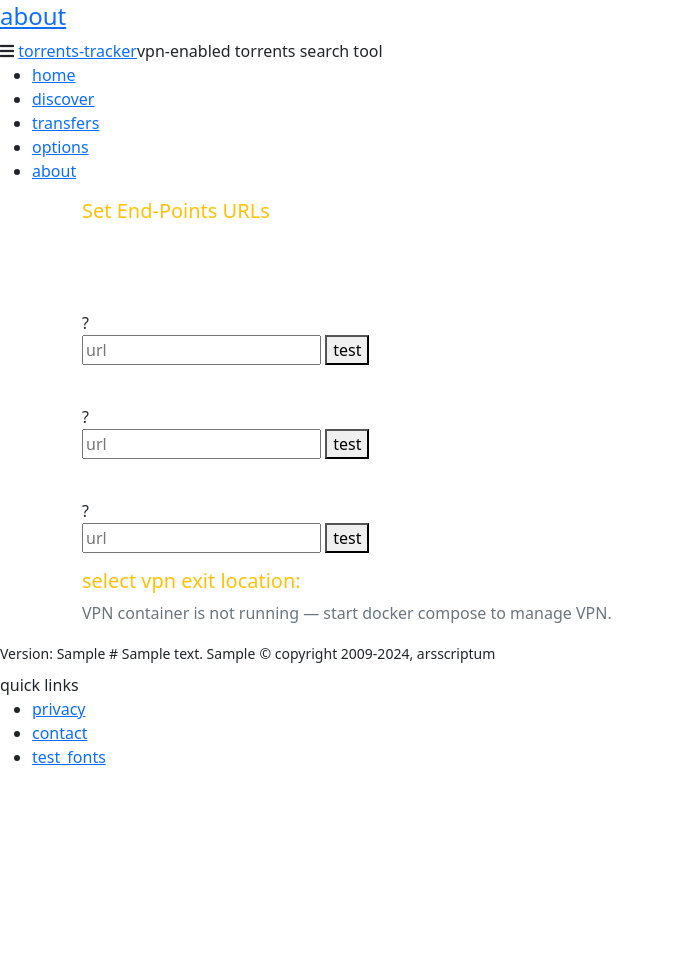
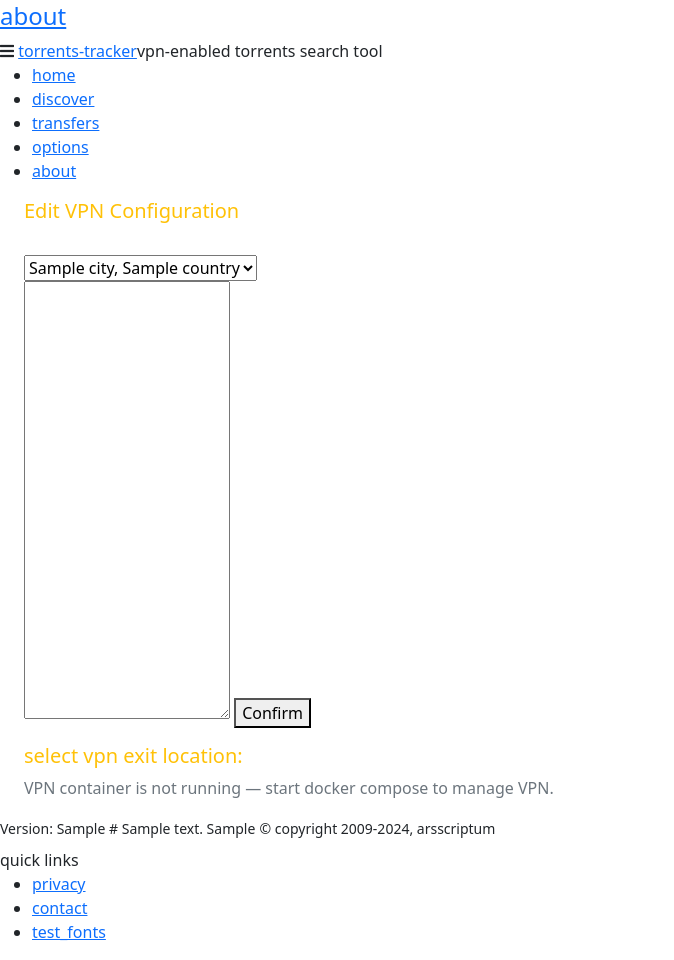
Before and after one commit to arsscriptum/torrents-tracker, a Django app: template www/templates/tracker/site_options.html in a window 1280 px wide. Shown: the part 169-1129 px from the top of the page, without its empty margins (0-674 px from the left). Before the commit the page ends 935 px from the top, so only its background shows below. Run offline with Django 3.2, Linux system fonts and the light colour scheme; the template is opened without the code that fills it: most values are stand-ins (such as "Sample title", 1, 10 or a date in 2020); some libraries are stand-ins or nearby versions.

Commit message:
add VPN config editor to site options page
Replaces the placeholder endpoint-URL form with a functional editor:
select a VPN node from the dropdown, edit the .ovpn file in a textarea,
and save it back via the new vpn_config_load / vpn_config_save endpoints.

Co-Authored-By: Claude Sonnet 4.6 (1M context) <noreply@anthropic.com>

```diff
--- a/tracker/urls.py
+++ b/tracker/urls.py
@@ -22,5 +22,7 @@ urlpatterns = [
     path("export_torrents", views.export_torrents, name="export_torrents"),
     path("transfer_status", views.transfer_status, name="transfer_status"),
     path("manage_vpn", views.manage_vpn, name="manage_vpn"),
+    path("vpn_config_load", views.vpn_config_load, name="vpn_config_load"),
+    path("vpn_config_save", views.vpn_config_save, name="vpn_config_save"),
     path("add_torrent", views.add_torrent, name="add_torrent"),
 ]
--- a/www/templates/tracker/site_options.html
+++ b/www/templates/tracker/site_options.html
@@ -1,40 +1,60 @@
 {% extends 'base.html' %}
 {% block site_options %}
 <div class="container-fluid container__wrapper">
-    <div class="container">
+    <div class="container-fluid">
         <div class="site__wrapper_2cols">
           <div class="m-100 mt-3" id="informations-square">
-            <h5 class="text-warning data-regular">Set End-Points URLs</h5>
+            <h5 class="text-warning data-regular">Edit VPN Configuration</h5>
             <br>
-            <form class="mt-3" method="GET" action="{% url 'site_options' %}">
-
-                  <div class="label-container">
-                    <p class="text-white">piratebay endpoint url</p>
-                    <span class="tooltip-icon" data-tooltip="the url of the piratebay REST API endpoint. Example: api.piratebay.org/q?YourMana">?</span>
-                  </div>
-                  <div class="form-group-config">
-                    <input type="text" placeholder="url" class="configinput-box__input" name="keywords" autocomplete="off">
-                    <button type="submit" class="configinput-box__button">test</button>
-                  </div>
-
-                  <div class="label-container">
-                    <p class="text-white">1337x endpoint url</p>
-                    <span class="tooltip-icon" data-tooltip="the url of the 1337x REST API endpoint. Example: api.piratebay.org/q?YourMana">?</span>
-                  </div>
-                  <div class="form-group-config">
-                    <input type="text" placeholder="url" class="configinput-box__input" name="keywords" autocomplete="off">
-                    <button type="submit" class="configinput-box__button">test</button>
-                  </div>
-
-                  <div class="label-container">
-                    <p class="text-white">local qbittorrentvpn url</p>
-                    <span class="tooltip-icon" data-tooltip="the url of the local qbittorrentvpn server REST API endpoint to send REST request to add Torrents in Queue">?</span>
-                  </div>
-                  <div class="form-group-config">
-                    <input type="text" placeholder="url" class="configinput-box__input" name="keywords" autocomplete="off">
-                    <button type="submit" class="configinput-box__button">test</button>
-                  </div>
-              </form>
+            {% if not vpn_nodes %}
+            <p class="text-muted mt-2">No VPN nodes configured — add entries to vpn-nodes.json.</p>
+            {% else %}
+            <div class="vpn-config-editor">
+              <div class="vpn-config-select-wrapper">
+                <select id="vpn-config-select" class="vpn-config-select" onchange="loadVpnConfig()">
+                  {% for node in vpn_nodes %}
+                  <option value="{{ node.Index }}">{{ node.City }}, {{ node.Country }}</option>
+                  {% endfor %}
+                </select>
+              </div>
+              <textarea id="vpn-config-textarea" class="vpn-config-textarea" rows="18" spellcheck="false"></textarea>
+              <button type="button" class="vpnconnect-box__button" onclick="saveVpnConfig()">Confirm</button>
+            </div>
+            <script>
+              function loadVpnConfig() {
+                const idx = document.getElementById('vpn-config-select').value;
+                fetch("{% url 'vpn_config_load' %}?index=" + idx)
+                  .then(r => { if (!r.ok) throw new Error(r.status); return r.json(); })
+                  .then(data => {
+                    if (data.success) {
+                      document.getElementById('vpn-config-textarea').value = data.content;
+                    } else {
+                      alert('Error loading config: ' + data.message);
+                    }
+                  })
+                  .catch(err => alert('Failed to load config: ' + err));
+              }
+              function saveVpnConfig() {
+                const idx = parseInt(document.getElementById('vpn-config-select').value, 10);
+                const content = document.getElementById('vpn-config-textarea').value;
+                fetch("{% url 'vpn_config_save' %}", {
+                  method: 'POST',
+                  headers: {
+                    'Content-Type': 'application/json',
+                    'X-CSRFToken': '{{ csrf_token }}',
+                  },
+                  body: JSON.stringify({ index: idx, content: content }),
+                })
+                .then(r => r.json())
+                .then(data => alert(data.success ? data.message : 'Error: ' + data.message))
+                .catch(() => alert('Failed to save config.'));
+              }
+              document.addEventListener('DOMContentLoaded', function () {
+                var sel = document.getElementById('vpn-config-select');
+                if (sel && sel.options.length > 0) loadVpnConfig();
+              });
+            </script>
+            {% endif %}
           </div>
           <div class="m-100 mt-3" id="table-square">
             <h5 class="text-warning data-regular">select vpn exit location:</h5>
```
Also changed, not shown: tracker/views.py (+47 -0 lines).
